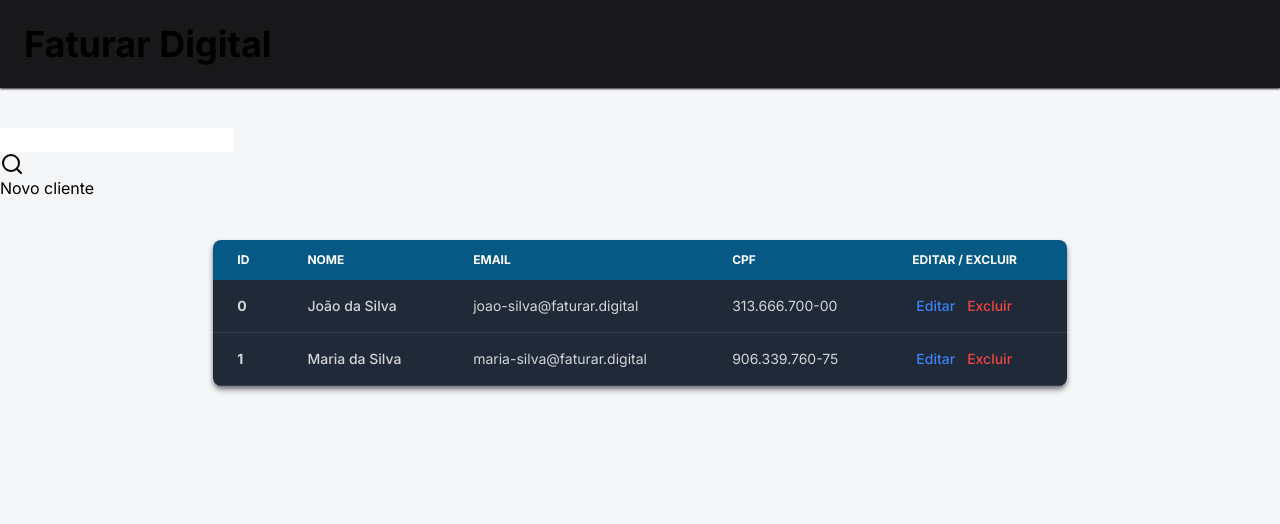
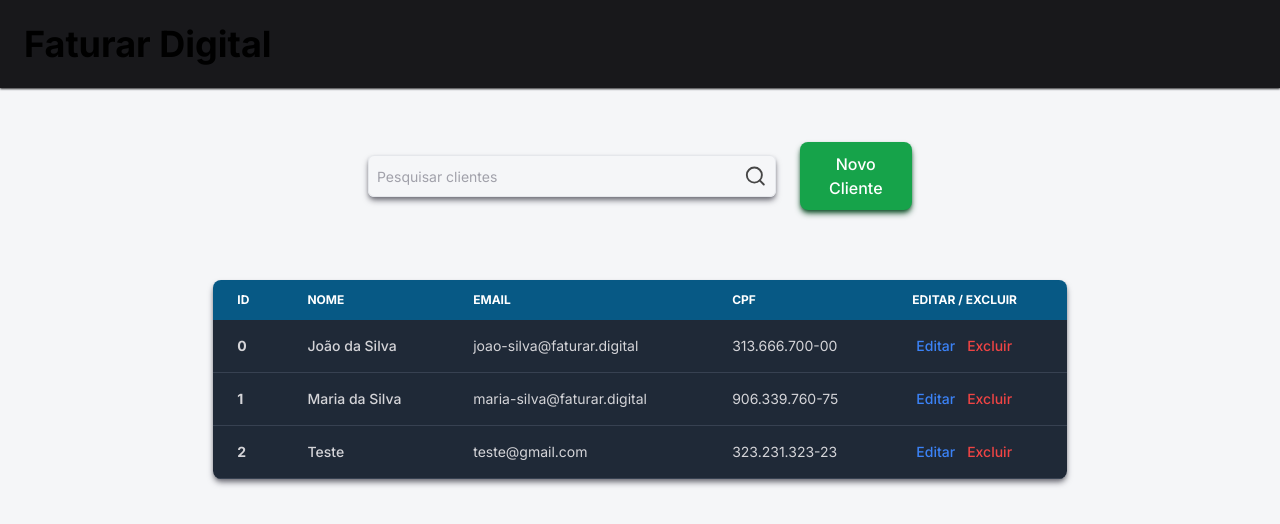
Before and after one commit to matheusnff85/faturar-digital, a Next.js app: page / in a window 1280 px wide. Shown: the top 524 px of the page. Built offline with nearby package versions, Linux system fonts and the light colour scheme; data requests are answered from the project's data file.

Commit message:
feat: adiciona criação de novo cliente

```diff
--- a/package.json
+++ b/package.json
@@ -11,7 +11,7 @@
   },
   "dependencies": {
     "axios": "^1.7.4",
-    "json-server": "^1.0.0-beta.2",
+    "json-server": "0.17.4",
     "lucide-react": "^0.429.0",
     "next": "14.2.6",
     "react": "^18",
@@ -24,7 +24,6 @@
     "@types/react-dom": "^18",
     "eslint": "^8",
     "eslint-config-next": "14.2.6",
-    "postcss": "^8",
     "tailwindcss": "^3.4.1",
     "typescript": "^5"
   }
--- /dev/null
+++ b/src/app/components/modal.tsx
@@ -0,0 +1,124 @@
+"use client";
+import { X } from "lucide-react";
+import useModalStore from "../../store/modal";
+import { useState } from "react";
+import { useClienteStore } from "../../services/api";
+
+export function ModalCliente() {
+  const [nome, setNome] = useState("");
+  const [email, setEmail] = useState("");
+  const [cpf, setCpf] = useState("");
+  const modalStore = useModalStore((store) => store);
+  const clienteStore = useClienteStore((store) => store);
+
+  const formatCPF = (cpf: string) => {
+    cpf = cpf.replace(/\D/g, "");
+
+    cpf = cpf.replace(/(\d{3})(\d)/, "$1.$2");
+    cpf = cpf.replace(/(\d{3})(\d)/, "$1.$2");
+    cpf = cpf.replace(/(\d{3})(\d{1,2})$/, "$1-$2");
+
+    return cpf;
+  };
+
+  return (
+    <div
+      id="crud-modal"
+      tabIndex={1}
+      aria-hidden="true"
+      className={`${
+        modalStore.isOpen ? "" : "hidden"
+      } flex overflow-y-auto overflow-x-hidden fixed z-50 justify-center items-center w-full h-[100%] max-h-full bg-zinc-800/60 transition-all animate-fadeIn`}
+      onClick={(event) => {
+        if (event.target === event.currentTarget) {
+          modalStore.closeModal();
+        }
+      }}
+    >
+      <div className="self-center m-auto p-4 w-full max-w-md">
+        <div className="relative bg-white rounded-lg shadow dark:bg-gray-700">
+          <div className="flex items-center justify-between p-4 md:p-5 border-b rounded-t dark:border-gray-600">
+            <h3 className="text-lg font-semibold text-gray-900 dark:text-white">
+              Criar Novo Cliente
+            </h3>
+            <button
+              type="button"
+              className="text-gray-400 bg-transparent hover:bg-gray-200 hover:text-gray-900 rounded-lg text-sm w-8 h-8 ms-auto inline-flex justify-center items-center dark:hover:bg-gray-600 dark:hover:text-white"
+              data-modal-toggle="crud-modal"
+            >
+              <X onClick={() => modalStore.closeModal()} />
+            </button>
+          </div>
+          <form className="p-4 md:p-5">
+            <div className="grid gap-4 mb-4 grid-cols-2">
+              <div className="col-span-2">
+                <label
+                  htmlFor="name"
+                  className="block mb-2 text-sm font-medium text-gray-900 dark:text-white"
+                >
+                  Nome
+                </label>
+                <input
+                  type="text"
+                  name="name"
+                  id="name"
+                  className="bg-gray-50 border border-gray-300 text-gray-900 text-sm rounded-lg focus:ring-primary-600 focus:border-primary-600 block w-full p-2.5 dark:bg-gray-600 dark:border-gray-500 dark:placeholder-gray-400 dark:text-white dark:focus:ring-primary-500 dark:focus:border-primary-500"
+                  placeholder="Matheus Marinho"
+                  value={nome}
+                  onChange={(event) => setNome(event.target.value)}
+                />
+              </div>
+              <div className="col-span-2">
+                <label
+                  htmlFor="email"
+                  className="block mb-2 text-sm font-medium text-gray-900 dark:text-white"
+                >
+                  Email
+                </label>
+                <input
+                  type="text"
+                  name="email"
+                  id="email"
+                  className="bg-gray-50 border border-gray-300 text-gray-900 text-sm rounded-lg focus:ring-primary-600 focus:border-primary-600 block w-full p-2.5 dark:bg-gray-600 dark:border-gray-500 dark:placeholder-gray-400 dark:text-white dark:focus:ring-primary-500 dark:focus:border-primary-500"
+                  placeholder="exemplo@gmail.com"
+                  value={email}
+                  onChange={(event) => setEmail(event.target.value)}
+                />
+              </div>
+              <div className="col-span-2">
+                <label
+                  htmlFor="cpf"
+                  className="block mb-2 text-sm font-medium text-gray-900 dark:text-white"
+                >
+                  CPF
+                </label>
+                <input
+                  type="text"
+                  name="cpf"
+                  id="cpf"
+                  className="bg-gray-50 border border-gray-300 text-gray-900 text-sm rounded-lg focus:ring-primary-600 focus:border-primary-600 block w-full p-2.5 dark:bg-gray-600 dark:border-gray-500 dark:placeholder-gray-400 dark:text-white dark:focus:ring-primary-500 dark:focus:border-primary-500"
+                  placeholder="123.456.789-10"
+                  maxLength={14}
+                  value={cpf}
+                  onChange={(event) => {
+                    const formatedCpf = formatCPF(event.target.value);
+                    setCpf(formatedCpf);
+                  }}
+                />
+              </div>
+            </div>
+            <button
+              onClick={(event) => {
+                event.preventDefault();
+                clienteStore.addCliente({ nome, email, cpf });
+              }}
+              className="text-white inline-flex items-center bg-blue-700 hover:bg-blue-800 focus:ring-4 focus:outline-none focus:ring-blue-300 font-medium m-auto rounded-lg text-sm px-5 py-2.5 text-center dark:bg-blue-600 dark:hover:bg-blue-700 dark:focus:ring-blue-800"
+            >
+              Criar
+            </button>
+          </form>
+        </div>
+      </div>
+    </div>
+  );
+}
--- a/src/app/components/table-buttons.tsx
+++ b/src/app/components/table-buttons.tsx
@@ -1,11 +1,51 @@
-import { Search } from "lucide-react";
+"use client";
+import { Search, X } from "lucide-react";
+import { useState } from "react";
+import { useClienteStore } from "../../services/api";
+import useModalStore from "../../store/modal";
 
 export function TableButtons() {
+  const [searchBarValue, setSearchBarValue] = useState("");
+  const openModal = useModalStore((store) => store.openModal);
+  const filterClientes = useClienteStore((store) => store.filterClientes);
+
   return (
-    <div>
-      <input type="text" />
-      <Search />
-      <button>Novo cliente</button>
+    <div className="flex items-center justify-around min-w-80 md:w-2/4  p-12  mb-4 rounded-2xl w-80 mx-auto h-10">
+      <div className="flex items-center justify-between max-w-lg w-full p-2 rounded-md shadow-md border shadow-zinc-500 hover:shadow-zinc-700">
+        <input
+          type="text"
+          placeholder="Pesquisar clientes"
+          className="border-none w-full h-full text-sm placeholder-zinc-400 focus-visible:outline-none bg-transparent"
+          value={searchBarValue}
+          onChange={(event) => {
+            setSearchBarValue(event.target.value);
+            filterClientes(event.target.value);
+          }}
+        />
+        {searchBarValue.length > 0 ? (
+          <X
+            color="#464646"
+            className="cursor-pointer"
+            onClick={() => {
+              setSearchBarValue("");
+              filterClientes("");
+            }}
+          />
+        ) : (
+          <Search color="#464646" className="cursor-pointer" />
+        )}
+      </div>
+      <button
+        type="button"
+        data-modal-target="crud-modal"
+        data-modal-toggle="crud-modal"
+        className="focus:outline-none text-white bg-green-600 hover:bg-green-700 font-medium rounded-lg text-md px-5 py-2.5 ml-6 shadow-md shadow-green-900"
+        onClick={() => {
+          openModal();
+        }}
+      >
+        Novo Cliente
+      </button>
     </div>
   );
 }
--- a/src/app/components/table.tsx
+++ b/src/app/components/table.tsx
@@ -7,7 +7,8 @@
 export function Table() {
   const [isLoading, setIsLoading] = useState(true);
   const clienteStore = useClienteStore((store) => store);
-  const users = useClienteStore((state) => state.clientes);
+  const clientes = useClienteStore((state) => state.clientes);
+  const filteredClientes = useClienteStore((state) => state.filteredClientes);
 
   useEffect(() => {
     const fetchApi = async () => {
@@ -44,7 +45,8 @@
               </tr>
             </thead>
             <tbody>
-              {users.map((user) => {
+              {(filteredClientes.length > 0 ? filteredClientes : clientes).map(
+                (user) => {
                   return (
                     <tr
                       className=" border-b bg-gray-800 border-gray-700 hover:bg-gray-600"
@@ -75,7 +77,8 @@
                       </td>
                     </tr>
                   );
-              })}
+                }
+              )}
             </tbody>
           </table>
         </div>
--- a/src/app/page.tsx
+++ b/src/app/page.tsx
@@ -1,5 +1,6 @@
 import { Header } from "./components/header";
 import { Table } from "./components/table";
+import { ModalCliente } from "./components/modal";
 import { TableButtons } from "./components/table-buttons";
 
 export default function Home() {
@@ -7,6 +8,7 @@
     <main className="pb-24 flex flex-col gap-10">
       <Header />
       <TableButtons />
+      <ModalCliente />
       <Table />
     </main>
   );
--- a/src/database/db.json
+++ b/src/database/db.json
@@ -1,16 +1,22 @@
 {
   "clientes": [
     {
-      "id": "0",
+      "id": 0,
       "nome": "João da Silva",
       "email": "joao-silva@faturar.digital",
       "cpf": "313.666.700-00"
     },
     {
-      "id": "1",
+      "id": 1,
       "nome": "Maria da Silva",
       "email": "maria-silva@faturar.digital",
       "cpf": "906.339.760-75"
+    },
+    {
+      "nome": "Teste",
+      "email": "teste@gmail.com",
+      "cpf": "323.231.323-23",
+      "id": 2
     }
   ]
 }
--- a/src/services/api.ts
+++ b/src/services/api.ts
@@ -3,7 +3,7 @@
 
 // Interface IUser
 export interface IUser {
-  id: string;
+  id: number;
   nome: string;
   email: string;
   cpf: string;
@@ -11,16 +11,19 @@
 
 interface StoreState {
   clientes: IUser[];
+  filteredClientes: IUser[];
   fetchClientes: () => Promise<void>;
   addCliente: (newCliente: Omit<IUser, "id">) => Promise<void>;
-  updateCliente: (id: string, updatedCliente: Partial<IUser>) => Promise<void>;
-  deleteCliente: (id: string) => Promise<void>;
+  updateCliente: (id: number, updatedCliente: Partial<IUser>) => Promise<void>;
+  deleteCliente: (id: number) => Promise<void>;
+  filterClientes: (searchTerm: string) => void;
 }
 
 const API_URL = "http://localhost:5000/clientes";
 
-export const useClienteStore = create<StoreState>((set) => ({
+export const useClienteStore = create<StoreState>((set, get) => ({
   clientes: [],
+  filteredClientes: [],
 
   fetchClientes: async () => {
     try {
@@ -42,7 +45,7 @@
     }
   },
 
-  updateCliente: async (id: string, updatedCliente: Partial<IUser>) => {
+  updateCliente: async (id: number, updatedCliente: Partial<IUser>) => {
     try {
       const response = await axios.patch<IUser>(
         `${API_URL}/${id}`,
@@ -58,7 +61,7 @@
     }
   },
 
-  deleteCliente: async (id: string) => {
+  deleteCliente: async (id: number) => {
     try {
       await axios.delete(`${API_URL}/${id}`);
       set((state) => ({
@@ -68,4 +71,15 @@
       console.error("Erro ao deletar cliente:", error);
     }
   },
+
+  filterClientes: (searchTerm: string) => {
+    const clientes = get().clientes;
+    const filtered = clientes.filter(
+      (cliente) =>
+        cliente.nome.toLowerCase().includes(searchTerm.toLowerCase()) ||
+        cliente.email.toLowerCase().includes(searchTerm.toLowerCase()) ||
+        cliente.cpf.toLowerCase().includes(searchTerm.toLowerCase())
+    );
+    set({ filteredClientes: filtered });
+  },
 }));
--- /dev/null
+++ b/src/store/modal.ts
@@ -0,0 +1,22 @@
+import create from "zustand";
+
+interface ModalState {
+  isOpen: boolean;
+  type: string;
+  openModal: () => void;
+  closeModal: () => void;
+  toggleModal: () => void;
+}
+
+const useModalStore = create<ModalState>((set) => ({
+  isOpen: false,
+  type: "create",
+
+  openModal: () => set({ isOpen: true }),
+
+  closeModal: () => set({ isOpen: false }),
+
+  toggleModal: () => set((state) => ({ isOpen: !state.isOpen })),
+}));
+
+export default useModalStore;
--- a/tailwind.config.ts
+++ b/tailwind.config.ts
@@ -16,6 +16,20 @@
       width: {
         "128": "32rem",
       },
+      keyframes: {
+        fadeIn: {
+          "0%": { opacity: "0" },
+          "100%": { opacity: "1" },
+        },
+        fadeOut: {
+          "0%": { opacity: "1" },
+          "100%": { opacity: "0" },
+        },
+      },
+      animation: {
+        fadeIn: "fadeIn 0.5s ease-in-out",
+        fadeOut: "fadeOut 0.5s ease-in-out",
+      },
     },
   },
   plugins: [],
```
Also changed, not shown: 1 other file (tests, documents, lock files or other folders). Lines whose indentation alone changed are shown as unchanged.
